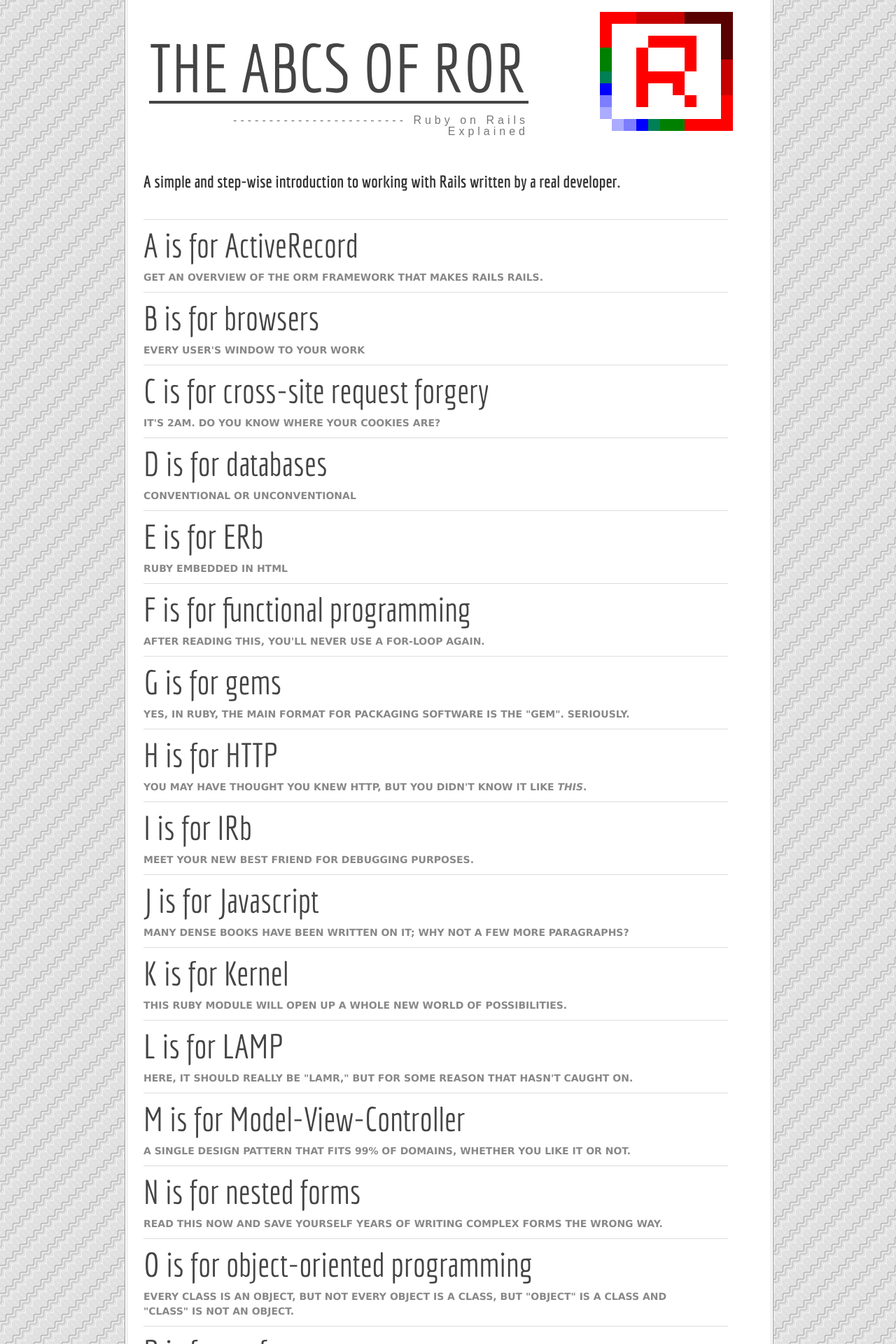
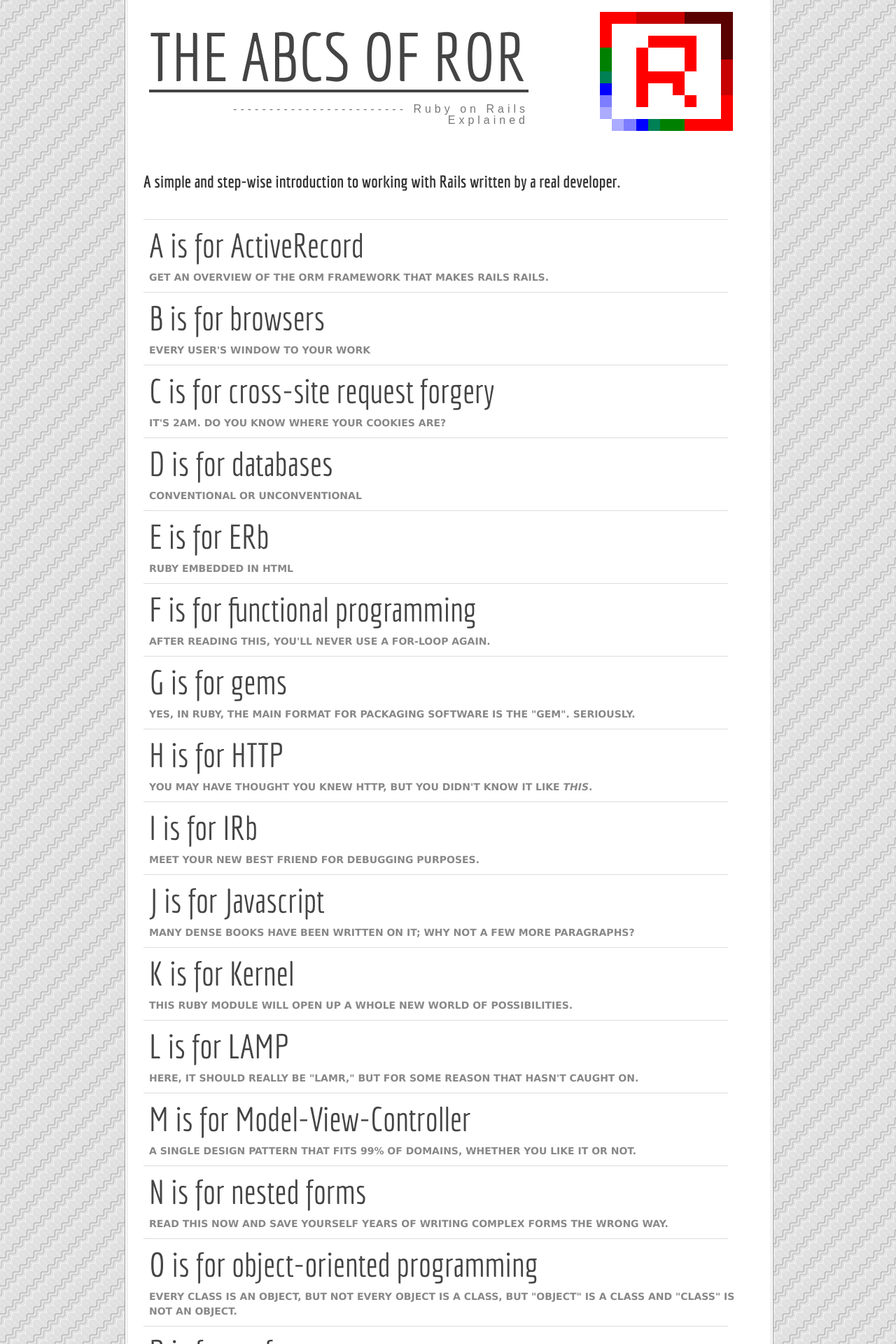
Before and after one commit to tb0yd/abcsofror, a Jekyll site: the page built from jekyll/index.html, in a window 1280 px wide. Shown: the top 1920 px of the page at 70% size. Built offline with Jekyll 4.4.1, drawn with Linux system fonts in a browser that asks for light colours.

Commit message:
style changes + linkage

```diff
--- a/jekyll/_layouts/default.html
+++ b/jekyll/_layouts/default.html
@@ -41,7 +41,7 @@
 			}
 			h1 {
 				font-size: 96px;
-				margin: 48px 0 0 48px;
+				margin: 32px 0 0 48px;
 				border-bottom: 4px solid #444;
 				color: #444;
 			}
@@ -55,8 +55,8 @@
 				text-transform: uppercase;
 				font-family: 'Verdana', sans-serif;
 				color: #888;
-				margin-bottom: 10px;
-				width: 800px;
+				padding-bottom: 10px;
+				width: 870px;
 			}
 			h3 {
 				font-family: 'Arial', sans-serif;
@@ -75,6 +75,21 @@
 			.sep {
 				text-transform: uppercase; font-family: "Economica", sans-serif; font-size: 20px;
 				color: #145; font-weight: bold;
+			}
+			.selection {
+				padding-left: 8px;
+			}
+			.selection:hover {
+				background-color: #d44;
+			}
+			.selection:hover h2, .selection:hover h6 {
+				color: white;
+			}
+			.selection:hover h2, .selection:hover h6 {
+				cursor: pointer;
+			}
+			.selection a  {
+				text-decoration: none;
 			}
 		</style>
 		<title>The ABCs of RoR</title>
--- a/jekyll/index.html
+++ b/jekyll/index.html
@@ -2,150 +2,201 @@
 layout: default
 ---
 <hr />
-
+<div class="selection">
+	<a href="a.html">
 	<h2>A is for ActiveRecord</h2>
 
 	<h6>Get an overview of the ORM framework that makes Rails Rails.</h6>
+</a>
+</div>
 
 <hr />
+<div class="selection">
 
 	<h2>B is for browsers</h2>
 
 	<h6>Every user's window to your work</h6>
+</div>
 
 <hr />
+<div class="selection">
 
 	<h2>C is for cross-site request forgery</h2>
 
 	<h6>It's 2AM. Do you know where your cookies are?</h6>
+</div>
 
 <hr />
+<div class="selection">
 	<h2>D is for databases</h2>
 
 	<h6>Conventional or unconventional</h6>
+</div>
 
 <hr />
 
+<div class="selection">
 	<h2>E is for ERb</h2>
 
 	<h6>Ruby embedded in HTML</h6>
+</div>
 
 <hr />
 
+<div class="selection">
 	<h2>F is for functional programming</h2>
 
 	<h6>After reading this, you'll never use a for-loop again.</h6>
+</div>
 
 <hr />
 
+<div class="selection">
 	<h2>G is for gems</h2>
 
 	<h6>Yes, in Ruby, the main format for packaging software is the "gem". Seriously.</h6>
+</div>
 
 <hr />
 
+<div class="selection">
 	<h2>H is for HTTP</h2>
 
 	<h6>You may have thought you knew HTTP, but you didn't know it like <em>this</em>.</h6>
+</div>
 
 <hr />
 
+<div class="selection">
 	<h2>I is for IRb</h2>
 
 	<h6>Meet your new best friend for debugging purposes.</h6>
+</div>
 
 <hr />
 
+<div class="selection">
 	<h2>J is for Javascript</h2>
 
 	<h6>Many dense books have been written on it; why not a few more paragraphs?</h6>
+</div>
 
 <hr />
 
+<div class="selection">
 	<h2>K is for Kernel</h2>
 
 	<h6>This Ruby module will open up a whole new world of possibilities.</h6>
+</div>
 
 <hr />
 
+<div class="selection">
 	<h2>L is for LAMP</h2>
 
 	<h6>Here, it should really be "LAMR," but for some reason that hasn't caught on.</h6>
+</div>
 
 <hr />
 
+<div class="selection">
 	<h2>M is for Model-View-Controller</h2>
 
 	<h6>A single design pattern that fits 99% of domains, whether you like it or not.</h6>
+</div>
 
 <hr />
 
+<div class="selection">
 	<h2>N is for nested forms</h2>
 
 	<h6>Read this now and save yourself years of writing complex forms the wrong way.</h6>
+</div>
 
 <hr />
 
+<div class="selection">
 	<h2>O is for object-oriented programming</h2>
 
 	<h6>Every class is an object, but not every object is a class, but "Object" is a class and "class" is not an object.</h6>
+</div>
 
 <hr />
 
+<div class="selection">
 	<h2>P is for performance</h2>
 
+</div>
 <hr />
 
+<div class="selection">
 	<h2>Q is for quality assurance</h2>
 
 	<h6>Your best friend is the one who corrects you when you make a mistake.</h6>
 
+</div>
 <hr />
 
+<div class="selection">
 	<h2>R is for refactoring</h2>
 
 	<h6>If code is your home, refactoring is spring cleaning. Just don't go behind the couch.</h6>
 
+</div>
 <hr />
 
+<div class="selection">
 	<h2>S is for source control</h2>
 
 	<h6>Sometimes it's the only documentation you need.</h6>
 
+</div>
 <hr />
 
+<div class="selection">
 	<h2>T is for text editor</h2>
 
 	<h6>Learning a good one can double your productivity.</h6>
 
+</div>
 <hr />
 
+<div class="selection">
 	<h2>U is for unit tests</h2>
 
 	<h6>Write them before you code, or write them afterwards. Write them.</h6>
 
+</div>
 <hr />
 
+<div class="selection">
 	<h2>V is for validation</h2>
 
 	<h6>ActiveRecord makes it easy to be as nitpicky about your data as you want.</h6>
 
+</div>
 <hr />
 
+<div class="selection">
 	<h2>X is for XML</h2>
 
 	<h6>It's bulky, it's confusing, and it's everywhere. Here's how to use it in Rails.</h6>
 
+</div>
 <hr />
 
+<div class="selection">
 	<h2>Y is for YAML</h2>
 
 	<h6>Learn the format of the Rails configuration files.</h6>
 
+</div>
 <hr />
 
+<div class="selection">
 	<h2>Z is for zero</h2>
 
 	<h6>It's the number of things related to Rails that start with Z. <strong>Congratulations, you're done!</strong></h6>
 
+</div>
 <hr />
```
Also changed, not shown: 2 other files. Lines whose indentation alone changed are shown as unchanged.
